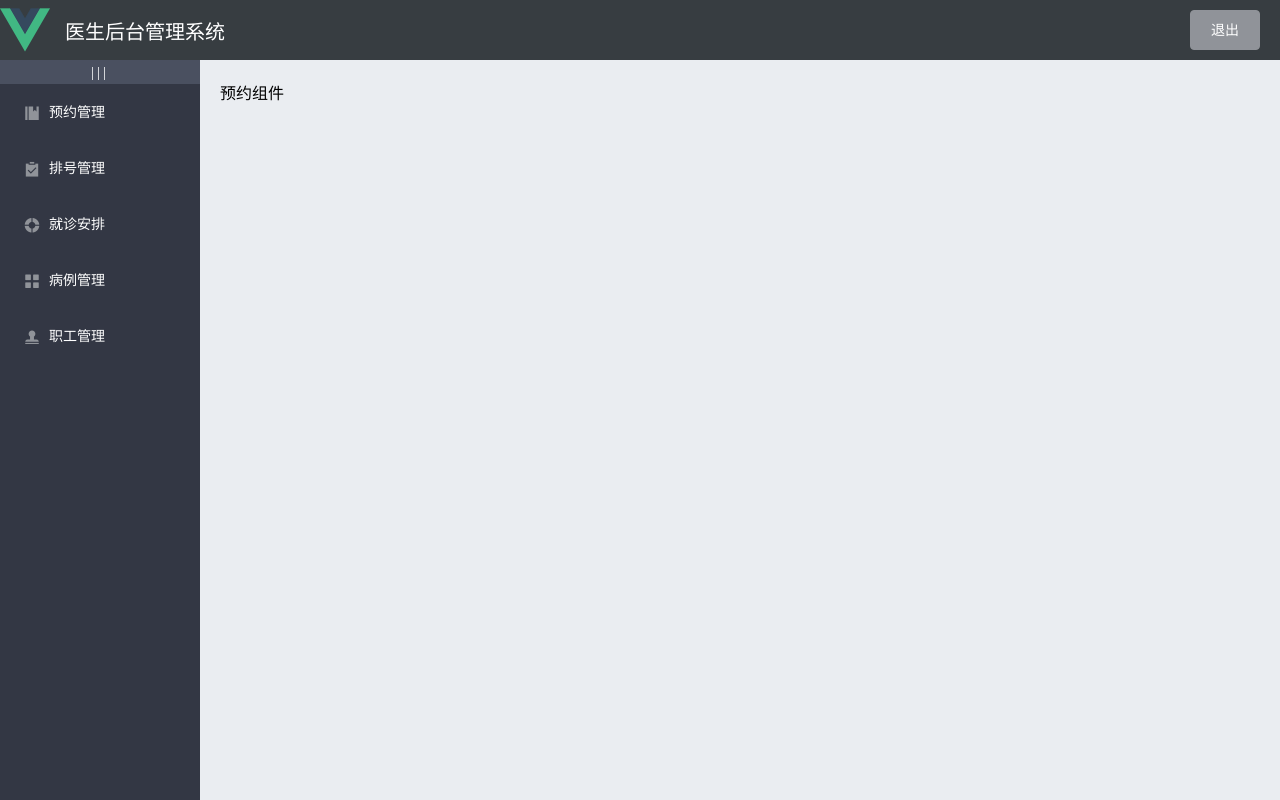
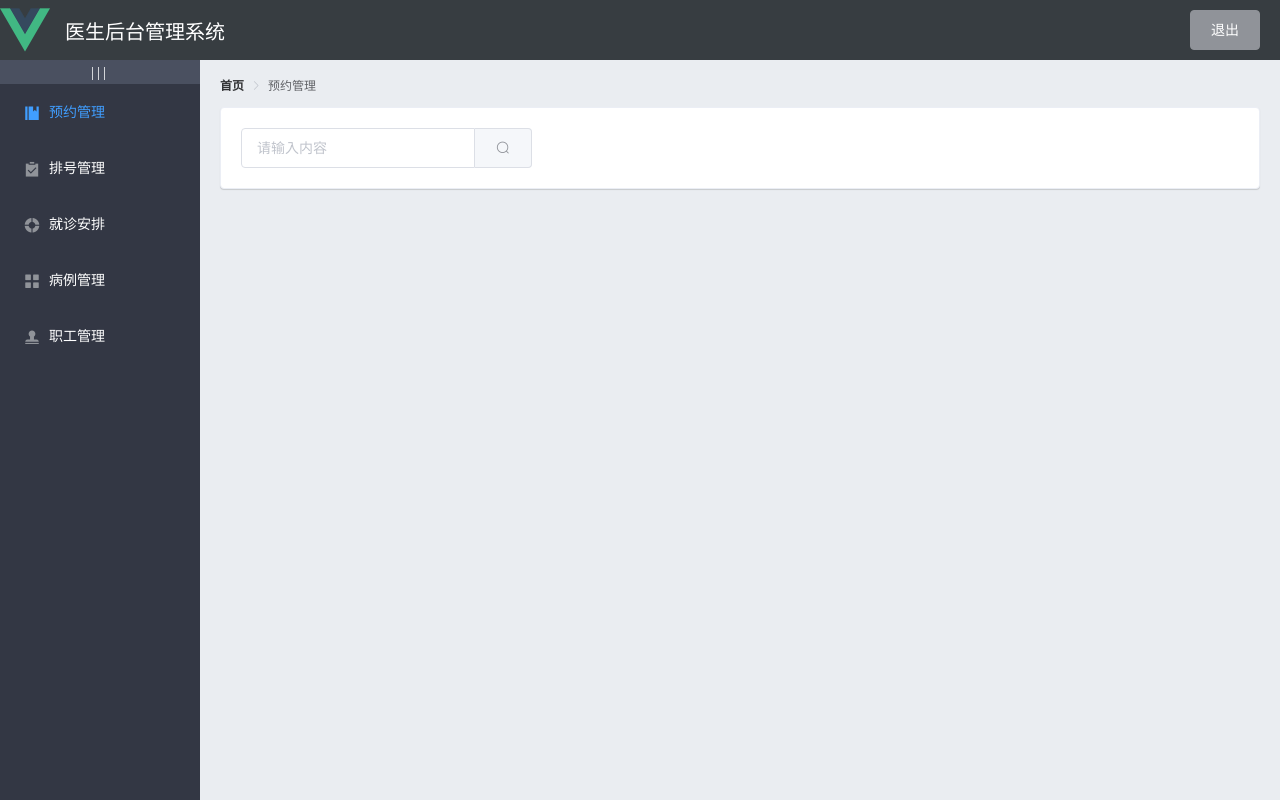
Before and after one commit to 0xTiefer-Atem/vue-demo_management, a Vue app: page /home/appointment in a window 1280 px wide. Built offline with nearby package versions, Linux system fonts and the light colour scheme.

Commit message:
绘制预约组件基本布局

```diff
--- a/src/assets/css/global.css
+++ b/src/assets/css/global.css
@@ -4,3 +4,12 @@ html, body, #app{
   margin: 0;
   padding: 0;
 }
+
+.el-breadcrumb {
+  margin-bottom: 15px ;
+  font-size: 12px;
+}
+
+.el-card {
+  box-shadow: 0 1px 1px rgba(0, 0, 0, .15) !important;
+}
--- a/src/components/Home.vue
+++ b/src/components/Home.vue
@@ -15,11 +15,12 @@
         <div class="toggle-button" @click="toggleCollapse">|||</div>
 <!--        侧边栏菜单区域-->
         <el-menu background-color="#333744"
-                text-color="#fff"
-                active-text-color="#409eff"
-                :collapse="isCollapse"
-                :collapse-transition="false"
-                :router="true">
+        text-color="#fff"
+        active-text-color="#409eff"
+        :collapse="isCollapse"
+        :collapse-transition="false"
+        :router="true"
+        default-active="/home/appointment">
 <!--          一级菜单-->
           <el-menu-item index="/home/appointment">
             <i class="el-icon-s-management"></i>
--- a/src/components/appointment/Appointment.vue
+++ b/src/components/appointment/Appointment.vue
@@ -1,6 +1,24 @@
 <template>
   <div>
-    预约组件
+<!--    面包屑导航区-->
+    <el-breadcrumb separator-class="el-icon-arrow-right">
+      <el-breadcrumb-item :to="{ path: '/home' }">首页</el-breadcrumb-item>
+      <el-breadcrumb-item>预约管理</el-breadcrumb-item>
+    </el-breadcrumb>
+
+<!--    卡片视图区域-->
+    <el-card>
+
+      <el-row>
+        <el-col :span="7">
+          <!--      搜索区域-->
+          <el-input placeholder="请输入内容">
+            <el-button slot="append" icon="el-icon-search"></el-button>
+          </el-input>
+        </el-col>
+        <el-col :span="4"></el-col>
+      </el-row>
+    </el-card>
   </div>
 </template>
 
```
